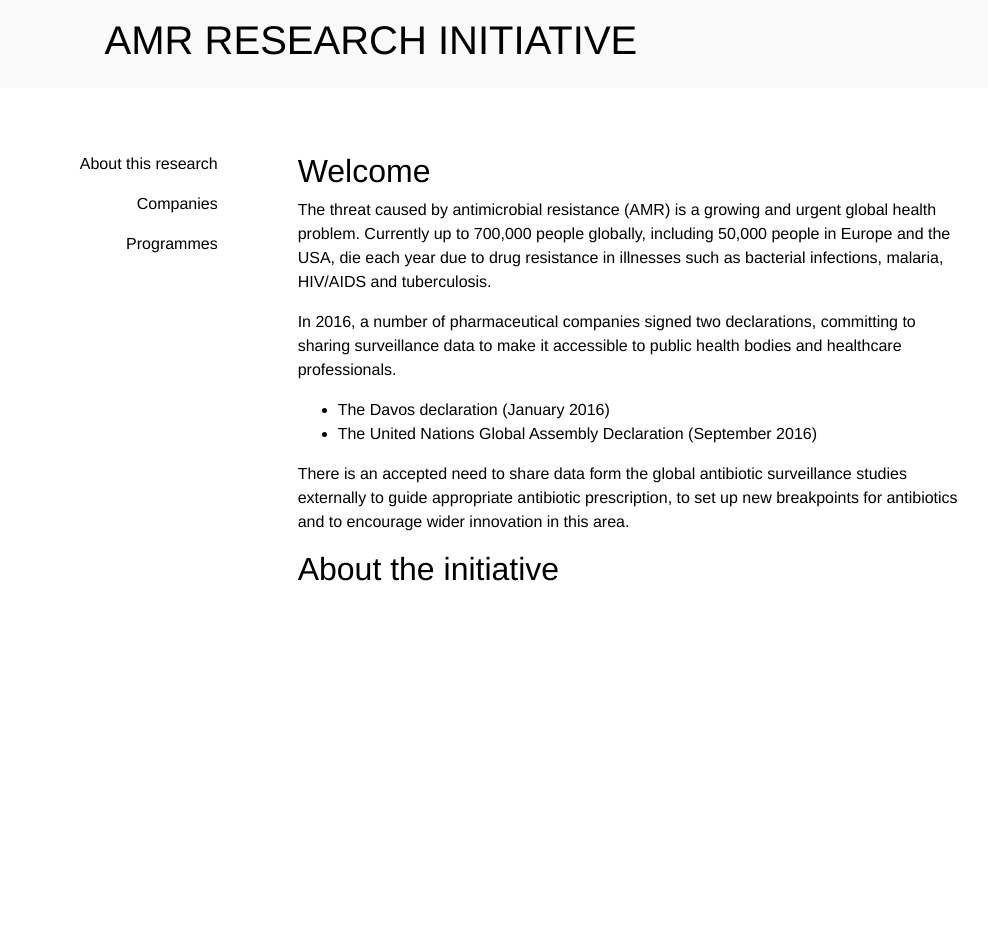
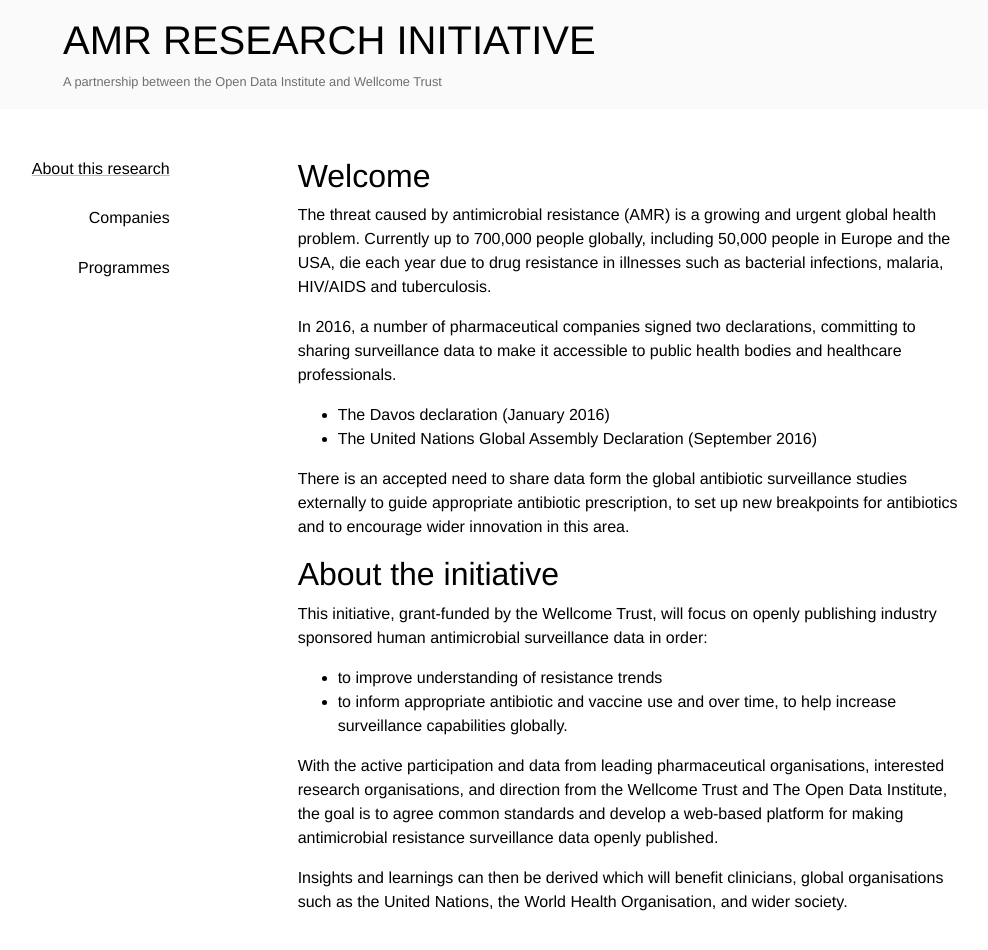
Before and after one commit to theodi/amr-frontend, a Vue app: page / in a window 1280 px wide. Shown: the top 950 px of the page, without its empty margins (161-1149 px from the left). Before the commit the page ends 800 px from the top, so only its background shows below. Built offline with nearby package versions, Linux system fonts and the light colour scheme.

Commit message:
Style elements of the application - companies, programmes, programme and welcome

```diff
--- a/src/App.vue
+++ b/src/App.vue
@@ -1,17 +1,18 @@
 <template>
   <div id="app">
 		<div class="header">
-			<h1>AMR RESEARCH INITIATIVE</h1>
+			<div class="header-content">
+				<h1>AMR RESEARCH INITIATIVE</h1>
+				<p>A partnership between the Open Data Institute and Wellcome Trust</p>
+			</div>
 		</div>
 		<div class="wrapper">
 			<div class="menu">
-				<!-- <a href="/" class="link">Welcome</a>
-				<a href="/about" class="link">About</a>
-				<a href="/companies" class="link">Companies</a>
-				<a href="/programmes" class="link">Programmes</a> -->
-				<router-link :to="{ path: '/' }" class="link">About this research</router-link>
-				<router-link :to="{ path: '/companies' }" class="link">Companies</router-link>
-				<router-link :to="{ path: '/programmes' }" class="link">Programmes</router-link>
+				<div class="menu-links">
+					<router-link :to="{ path: '/' }" class="link">About this research</router-link>
+					<router-link :to="{ path: '/companies' }" class="link">Companies</router-link>
+					<router-link :to="{ path: '/programmes' }" class="link">Programmes</router-link>
+				</div>
 			</div>
 			<div class="content">
 				<router-view></router-view>
--- a/src/assets/stylesheets/application.scss
+++ b/src/assets/stylesheets/application.scss
@@ -31,11 +31,19 @@ h4 {
 .header {
 	grid-column: span 12;
 	background: #FAFAFA;
-	padding: 1em;
-	margin-bottom: 2em;
+	padding: 1em 0 0.1em 0;
+	margin-bottom: 1em;
+	text-align: center;
 
-	h1 {
-		padding-left: 20%;
+	.header-content {
+		width: 65vw;
+		margin: auto;
+		text-align: left;
+
+		p {
+			color: #716d6d;
+			font-size: 0.8em;
+		}
 	}
 }
 
@@ -52,10 +60,23 @@ h4 {
 		margin-left: 10vw;
 		text-align: right;
 
-		a {
-			display: block;
-			color: #000000;
-			margin-bottom: 1em;
+		.menu-links {
+			padding-right: 3em;
+
+			a {
+				display: block;
+				color: #000000;
+				margin-bottom: 1.6em;
+			}
+
+			a:hover {
+				text-decoration: none !important;
+			}
+
+			.router-link-exact-active {
+				font-weight: 500;
+				text-decoration: underline #5BE6C8;
+			}
 		}
 	}
 
--- a/src/assets/stylesheets/components/companies.scss
+++ b/src/assets/stylesheets/components/_companies.scss
@@ -4,6 +4,17 @@
 	border-bottom: 2px solid black;
 	margin-bottom: 0em;
 	color: #716d6d;
+	text-align: left;
+
+	.years, .countries, .studies {
+		flex: 0 0 20%;
+		padding-bottom: 0.4em;
+		margin-bottom: 0;
+
+		&.years {
+			flex: 0 0 45%;
+		}
+	}
 }
 
 .arrow-right {
@@ -11,5 +22,5 @@
 	height: 0;
 	border-top: 10px solid transparent;
 	border-bottom: 10px solid transparent;
-	border-left: 10px solid black;
+	border-left: 10px solid #5BE6C8;
 }
--- a/src/assets/stylesheets/components/_programme.scss
+++ b/src/assets/stylesheets/components/_programme.scss
@@ -3,7 +3,19 @@
 
 	.meta-box {
 		border-bottom: 2px solid black;
-		margin: 1.4em 0 1em 0;
+		margin: 1em 0 1em 0;
+
+		.meta-content-box {
+			display: flex;
+
+			.active {
+				flex: 0 0 40%;
+			}
+
+			.studies {
+				flex: 0 0 60%;
+			}
+		}
 	}
 }
 
@@ -15,8 +27,25 @@
 
 	.anti-box {
 		border-bottom: 1px solid #7E7E7E;
-		padding-top:1em;
+		padding-top:1.4em;
+
+		.anti-meta {
+			display: flex;
+			justify-content: space-between;
+			text-align: left;
+
+			.trade-name {
+				flex: 0 0 60%;
 			}
+
+			.class-name {
+				flex: 0 0 40%;
+			}
+		}
+	}
+
+	table {
+		margin-top: 1.4em;
 
 		td {
 			border-top: none;
@@ -29,3 +58,4 @@
 			width: 35%;
 		}
 	}
+}
--- a/src/assets/stylesheets/components/_programmes.scss
+++ b/src/assets/stylesheets/components/_programmes.scss
@@ -0,0 +1,25 @@
+.programme-meta {
+	display: flex;
+	justify-content: space-between;
+	border-bottom: 2px solid black;
+	margin-bottom: 0em;
+	color: #716d6d;
+
+	.years, .countries, .studies {
+		flex: 0 0 20%;
+		padding-bottom: 0.4em;
+		margin-bottom: 0;
+
+		&.years {
+			flex: 0 0 45%;
+		}
+	}
+}
+
+.arrow-right {
+	width: 0;
+	height: 0;
+	border-top: 10px solid transparent;
+	border-bottom: 10px solid transparent;
+	border-left: 10px solid #5BE6C8;
+}
--- a/src/components/Companies.vue
+++ b/src/components/Companies.vue
@@ -8,9 +8,9 @@
 				<div v-for="p in getProgrammes(c.programmes)" :key="p.id">
 					<h4>{{ p.name }} Programme</h4>
 					<div class="programme-meta">
-						<p><strong>Years active: </strong>{{ p.yearsActive }}</p>
-						<p><strong>Countries: </strong>{{ p.countriesRegions.length }}</p>
-						<p><strong>Studies: </strong>{{ p.numberOfStudies }}</p>
+						<p class="years"><strong>Years active: </strong>{{ p.yearsActive }}</p>
+						<p class="countries"><strong>Countries: </strong>{{ p.countriesRegions.length }}</p>
+						<p class="studies"><strong>Studies: </strong>{{ p.numberOfStudies }}</p>
 						<router-link :to="'/programmes/' + p.url" class="arrow-right"></router-link>
 					</div>
 				</div>
@@ -60,6 +60,6 @@ export default {
 }
 </script>
 
-<style scoped>
-	@import "../assets/stylesheets/components/companies.scss"
+<style lang="scss" scoped>
+	@import "../assets/stylesheets/components/_companies.scss"
 </style>
--- a/src/components/Home.vue
+++ b/src/components/Home.vue
@@ -18,6 +18,21 @@
 		to set up new breakpoints for antibiotics and to encourage wider innovation
 		in this area.</p>
 		<h2>About the initiative</h2>
+		<p>This initiative, grant-funded by the Wellcome Trust, will focus on openly
+			publishing industry sponsored human antimicrobial surveillance data in order:</p>
+		<ul>
+			<li>to improve understanding of resistance trends</li>
+			<li>to inform appropriate antibiotic and vaccine use and over time, to help
+				increase surveillance capabilities globally.</li>
+		</ul>
+		<p>With the active participation and data from leading pharmaceutical
+			organisations, interested research organisations, and direction from the
+			Wellcome Trust and The Open Data Institute, the goal is to agree common
+			standards and develop a web-based platform for making antimicrobial
+			resistance surveillance data openly published.</p>
+		<p>Insights and learnings can then be derived which will benefit clinicians,
+			global organisations such as the United Nations, the World Health
+			Organisation, and wider society.</p>
 	</div>
 </template>
 
--- a/src/components/Programme.vue
+++ b/src/components/Programme.vue
@@ -5,8 +5,10 @@
 				<h2>{{ p.name }} Programme</h2>
 				<h4 v-for="c in getCompanies(p.companies)" :key="c.id">Conducted by {{ c.name }}</h4>
 				<div class="meta-box">
-					<p><strong>Active: </strong> {{ p.yearsActive }}</p>
-					<p><strong>Studies: </strong> {{ p.numberOfStudies }}</p>
+					<div class="meta-content-box">
+						<p class="active"><strong>Active: </strong> {{ p.yearsActive }}</p>
+						<p class="studies"><strong>Studies: </strong> {{ p.numberOfStudies }}</p>
+					</div>
 					<p><strong>Regions: </strong> <span v-for="r in p.countriesRegions" :key="r.id">{{ r }}, </span></p>
 				</div>
 				<h3>Primary objective</h3>
@@ -16,8 +18,10 @@
 				<h3>Antimicrobials used in this programme</h3>
 				<div class="anti-box" v-for="a in getAntimicrobials(p.antimicrobials)" :key="a.id">
 					<h4>{{ a.genericName }}</h4>
-					<p>Class of agent: {{ a.classOfAgent }}</p>
-					<p>Trade names: <span v-for="t in a.tradeName" :key="t.id">{{ t }}, </span></p>
+					<div class="anti-meta flex-start">
+						<p class="trade-name"><strong>Trade names: </strong><span v-for="t in a.tradeName" :key="t.id">{{ t }}, </span></p>
+						<p class="class-name"><strong>Class of agent: </strong>{{ a.classOfAgent }}</p>
+					</div>
 				</div>
 			</div>
 			<div class="content-box">
--- a/src/components/Programmes.vue
+++ b/src/components/Programmes.vue
@@ -1,13 +1,16 @@
 <template>
 	<div>
-		<h2 class="title-head">Programmes</h2>
+		<h2 class="title-head">Research programmes</h2>
 		<div v-for="p in programmes" :key="p.id">
 			<div class="box">
 				<h3>{{ p.name }}</h3>
-				<small>{{ p.programmeName }}</small>
-				<p><strong>Years active: </strong> {{ p.yearsActive }}</p>
-				<p>{{ p.primaryObjective }}</p>
-				<router-link :to="'/programmes/' + p.url">More on {{ p.name }}</router-link>
+				<h4 v-for="c in getCompanies(p.companies)" :key="c.id">{{ c.name }}</h4>
+				<div class="programme-meta">
+					<p class="years"><strong>Years active: </strong>{{ p.yearsActive }}</p>
+					<p class="countries"><strong>Countries: </strong>{{ p.countriesRegions.length }}</p>
+					<p class="studies"><strong>Studies: </strong>{{ p.numberOfStudies }}</p>
+					<router-link :to="'/programmes/' + p.url" class="arrow-right"></router-link>
+				</div>
 			</div>
 		</div>
 	</div>
@@ -15,26 +18,45 @@
 
 <script>
 import {getAllProgrammes} from '../api/programmes'
+import {getAllCompanies} from '../api/companies'
 
 export default {
 	name: 'Programme',
 	data () {
 		return {
 			programmes: [],
+			companies: [],
 			errors: []
 		}
 	},
 	created () {
 		getAllProgrammes()
-			.then(response => {
-				this.programmes = response.data.programmes
+		.then(response => {
+			this.programmes = response.data.programmes
+		})
+		.catch(e => {
+			this.errors.push(e)
+		})
+		getAllCompanies()
+		.then(response => {
+			this.companies = response.data.companies
+		})
+		.catch(e => {
+			this.errors.push(e)
+		})
+	},
+	methods: {
+		getCompanies: function (list) {
+			let array = []
+			list.forEach((i) => {
+				array.push(this.companies[i])
 			})
-			.catch(e => {
-				this.errors.push(e)
-			})
+			return array
+		}
 	}
 }
 </script>
 
-<style scoped>
+<style lang="scss" scoped>
+	@import "../assets/stylesheets/components/_programmes.scss"
 </style>
```
Also changed, not shown: 9 other files (tests, documents, lock files or other folders). Lines whose indentation alone changed are shown as unchanged.
